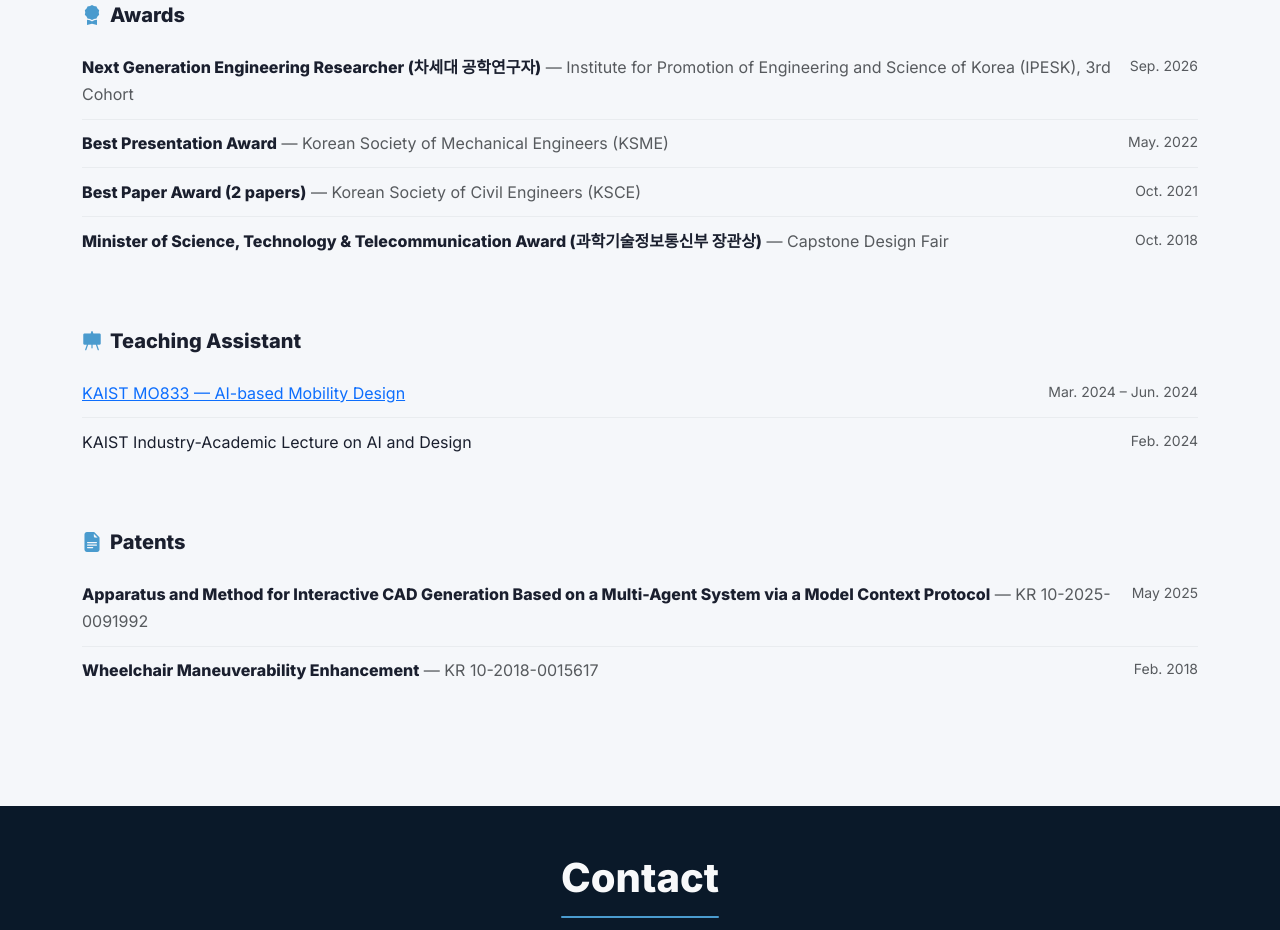
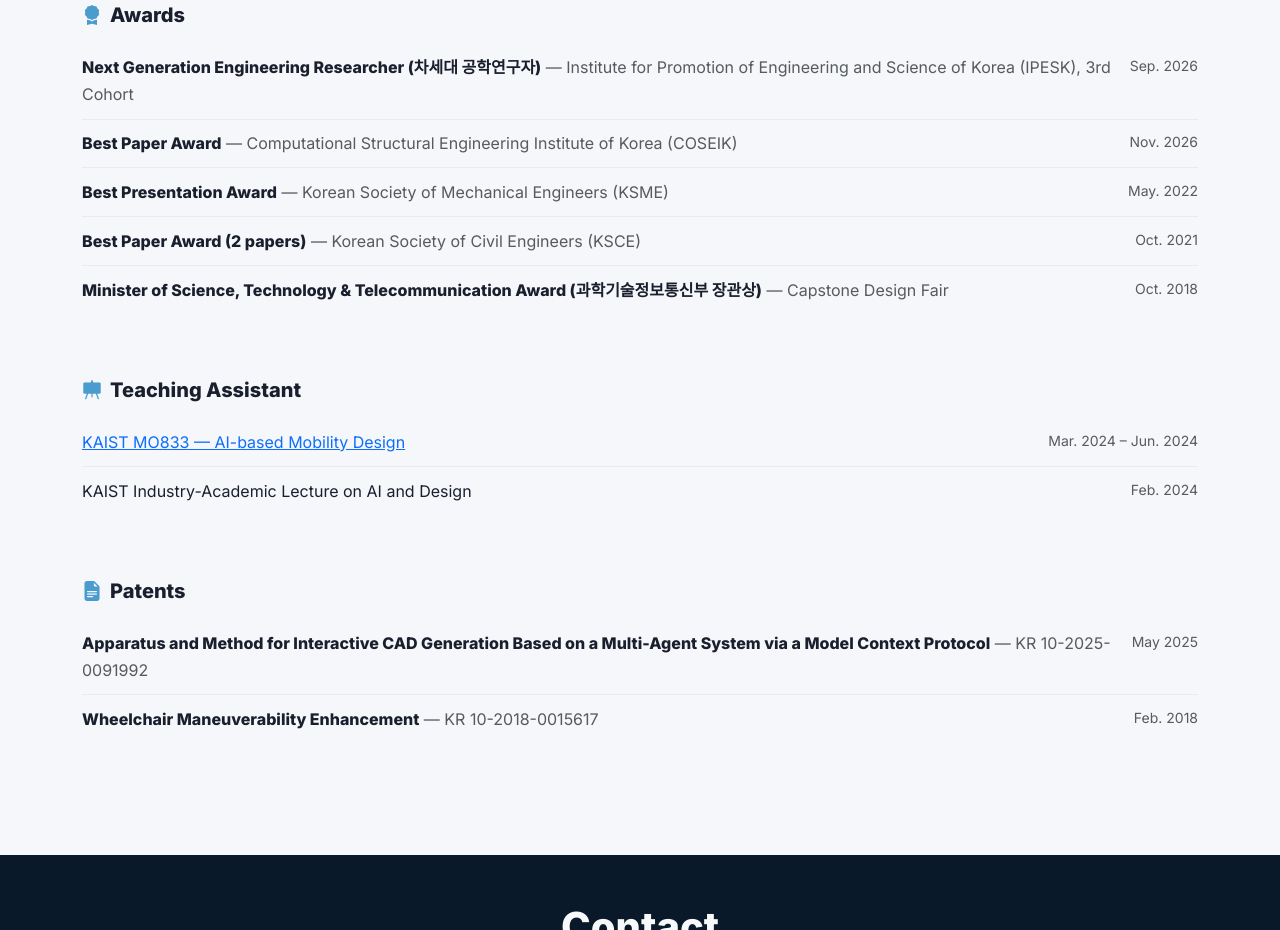
Before and after one commit to jangseop-park/jangseop-park.github.io, a plain HTML site: page index.html in a window 1280 px wide. Shown: the part 3738-4668 px from the top of the page. Drawn offline with nearby package versions, Linux system fonts and the light colour scheme; no server answers; animation ran at ten frames a second.

Commit message:
Add the COSEIK 2026 Best Paper Award
Co-Authored-By: Claude Fable 5.1 <noreply@anthropic.com>
Claude-Session: https://claude.ai/code/session_0157dQ25KK25xBBurJoDvo3A

```diff
--- a/index.html
+++ b/index.html
@@ -302,6 +302,13 @@
             </li>
             <li class="flex-column gap-1">
               <div class="d-flex justify-content-between w-100">
+                <span><strong>Best Paper Award</strong><span class="text-muted fw-normal d-none d-sm-inline"> — Computational Structural Engineering Institute of Korea (COSEIK)</span></span>
+                <span class="text-muted small flex-shrink-0 ms-2">Nov. 2026</span>
+              </div>
+              <span class="d-block d-sm-none text-muted small">— Computational Structural Engineering Institute of Korea (COSEIK)</span>
+            </li>
+            <li class="flex-column gap-1">
+              <div class="d-flex justify-content-between w-100">
                 <span><strong>Best Presentation Award</strong><span class="text-muted fw-normal d-none d-sm-inline"> — Korean Society of Mechanical Engineers (KSME)</span></span>
                 <span class="text-muted small flex-shrink-0 ms-2">May. 2022</span>
               </div>
```
Also changed, not shown: publications.html (+4 -1 lines), 3 other files.
